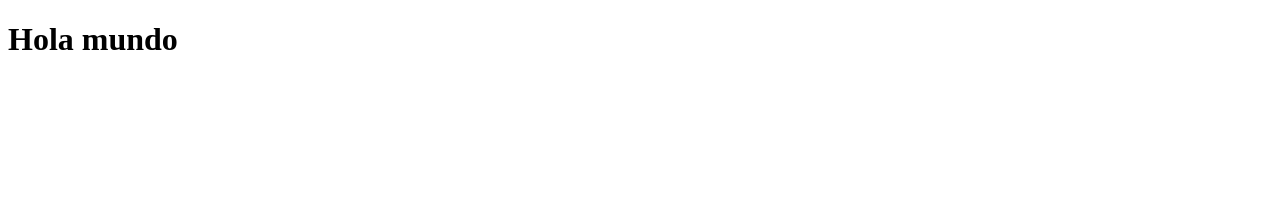
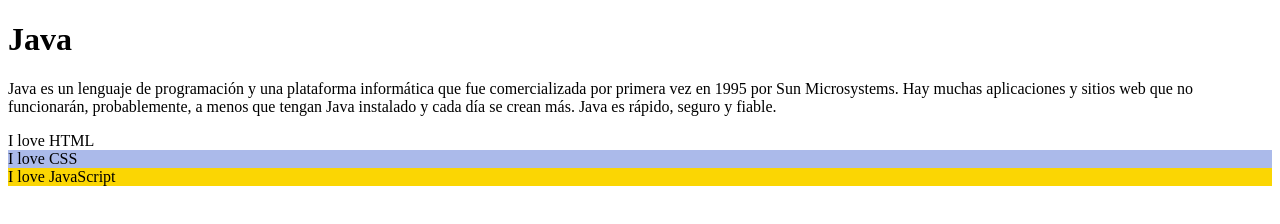
Before and after one commit to ArtaudSaldana/CursoUno, a plain HTML site: page index.html in a window 1280 px wide. Drawn offline with Linux system fonts and the light colour scheme.

Commit message:
cambio pestaña

```diff
--- /dev/null
+++ b/css/estilos.css
@@ -0,0 +1,19 @@
+@charset "utf-8"
+
+body{
+	background-color:blue;
+}
+
+<style>
+    .div-1 {
+        background-color: #EBEBEB;
+    }
+
+    .div-2 {
+    	background-color: #ABBAEA;
+    }
+
+    .div-3 {
+    	background-color: #FBD603;
+    }
+</style>
--- a/index.html
+++ b/index.html
@@ -1,10 +1,17 @@
 <!DOCTYPE html>
 <html>
 <head>
-	<title>Discos y Vinyl</title>
+	<title>Html</title>
+	<link rel="stylesheet" type="text/css" href="css/estilos.css">
 </head>
 <body>
-	<h1>Hola mundo</h1>
+	<h1>Java</h1>
+
+	<p>Java es un lenguaje de programación y una plataforma informática que fue comercializada por primera vez en 1995 por Sun Microsystems. Hay muchas aplicaciones y sitios web que no funcionarán, probablemente, a menos que tengan Java instalado y cada día se crean más. Java es rápido, seguro y fiable.</p>
+
+	<div class="div-1"> I love HTML </div>
+    <div class="div-2"> I love CSS </div>
+    <div class="div-3"> I love JavaScript </div>
 
 </body>
 </html>
```
Also changed, not shown: js/javascript.js (added).
